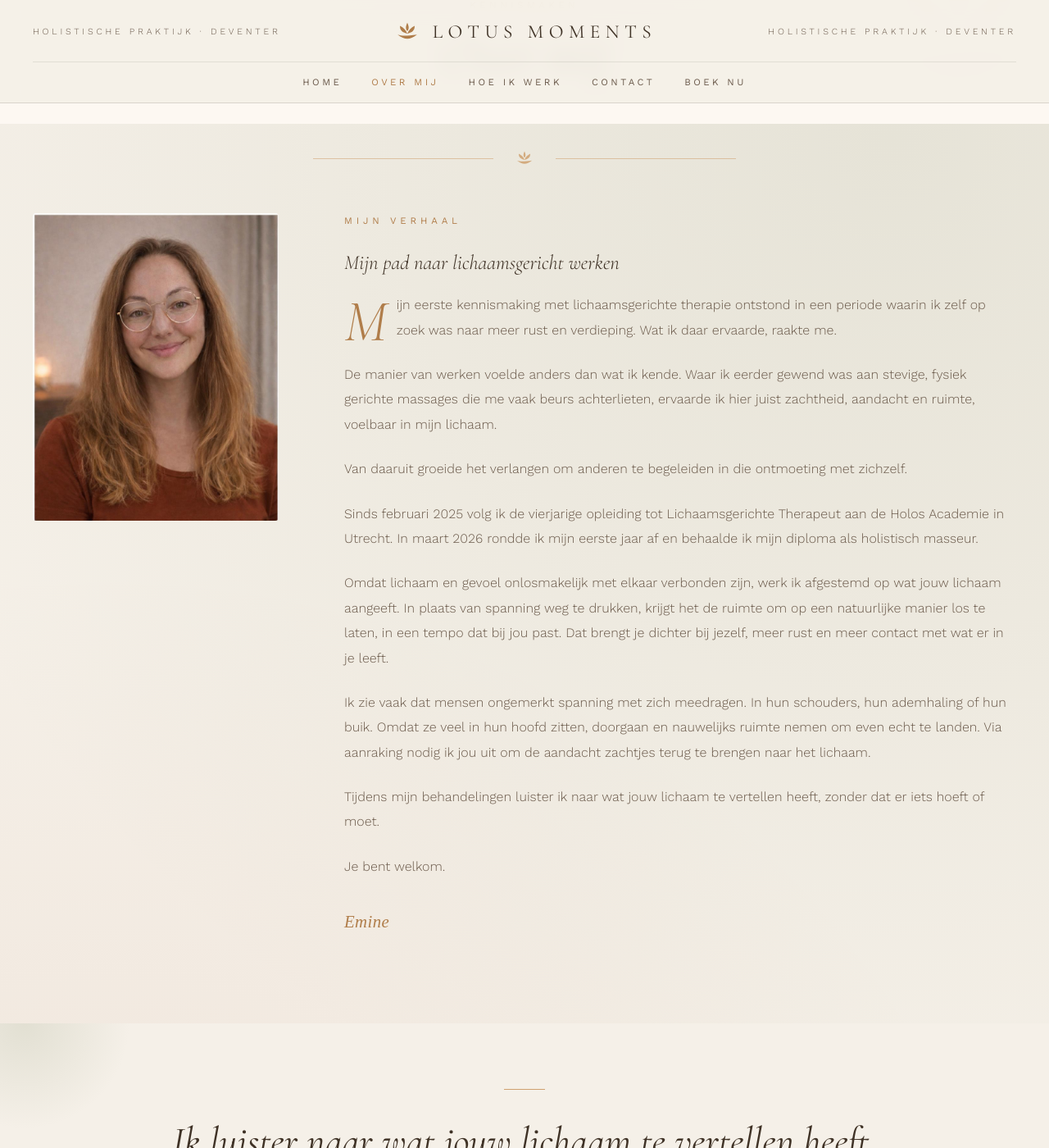
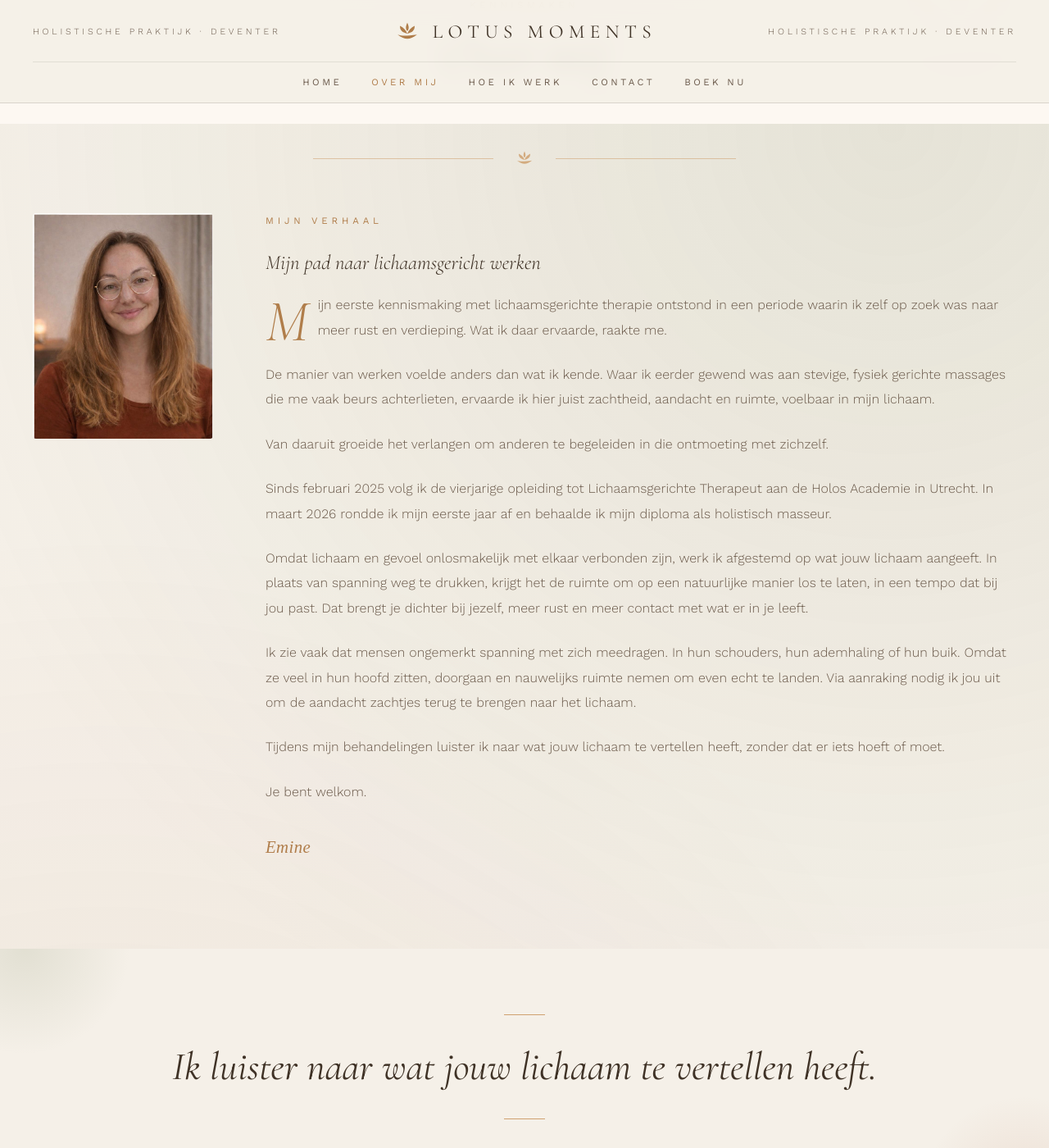
Before and after one commit to LotusMoments/website, a Jekyll site: the page built from over-mij.md, in a window 1280 px wide and 1400 px high, scrolled down 193 px. Shown: the whole window at 82% size. Built offline with Jekyll 4.4.1, drawn with Linux system fonts in a browser that asks for light colours.

Commit message:
Maak foto op Over mij pagina kleiner (220px) en verwijder lotusfoto tussenblok

```diff
--- a/assets/css/style.css
+++ b/assets/css/style.css
@@ -1070,8 +1070,8 @@ img {
 
 .about-grid {
   display: grid;
-  grid-template-columns: 300px 1fr;
-  gap: 5rem;
+  grid-template-columns: 220px 1fr;
+  gap: 4rem;
   align-items: start;
 }
 
```
